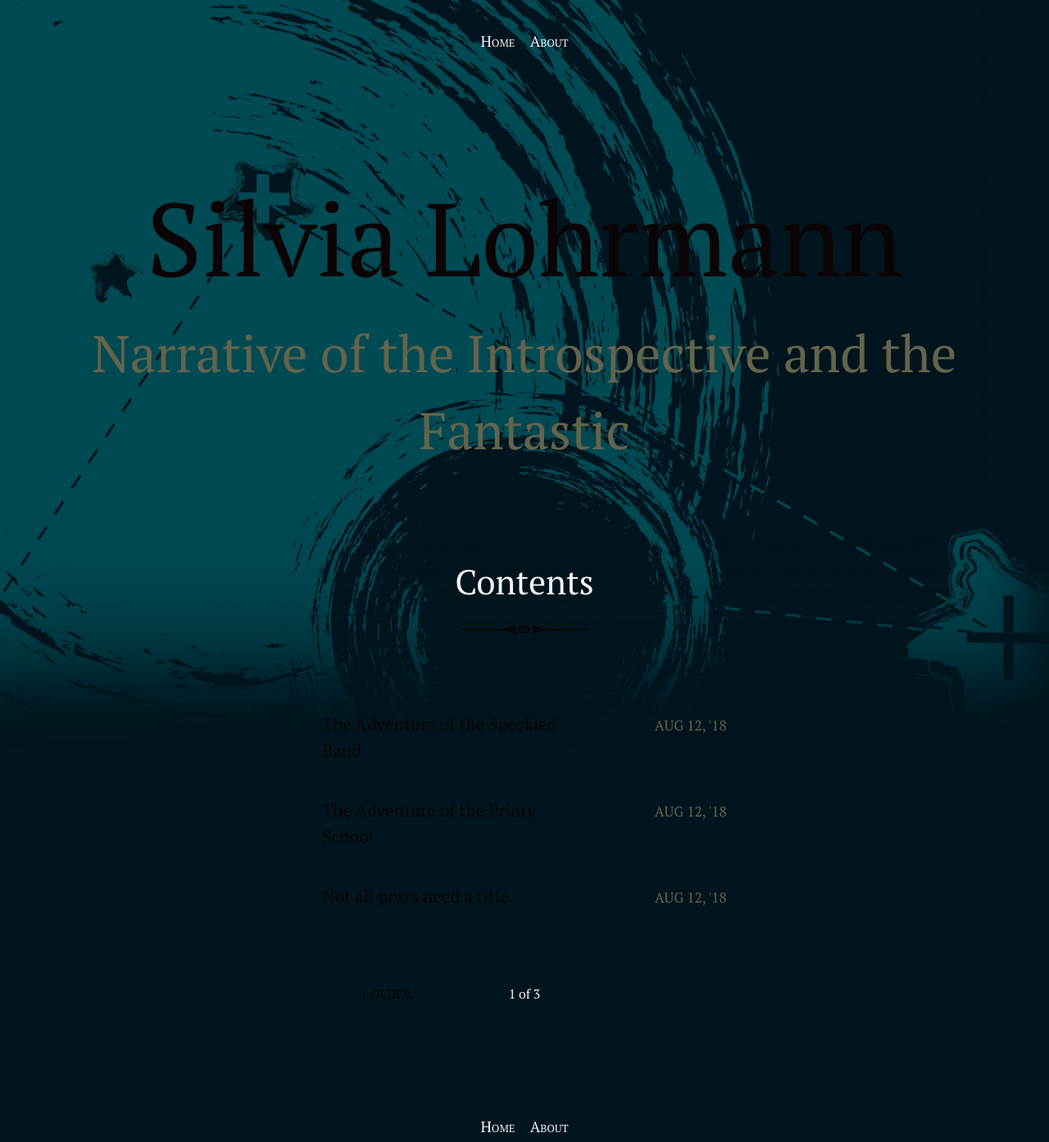
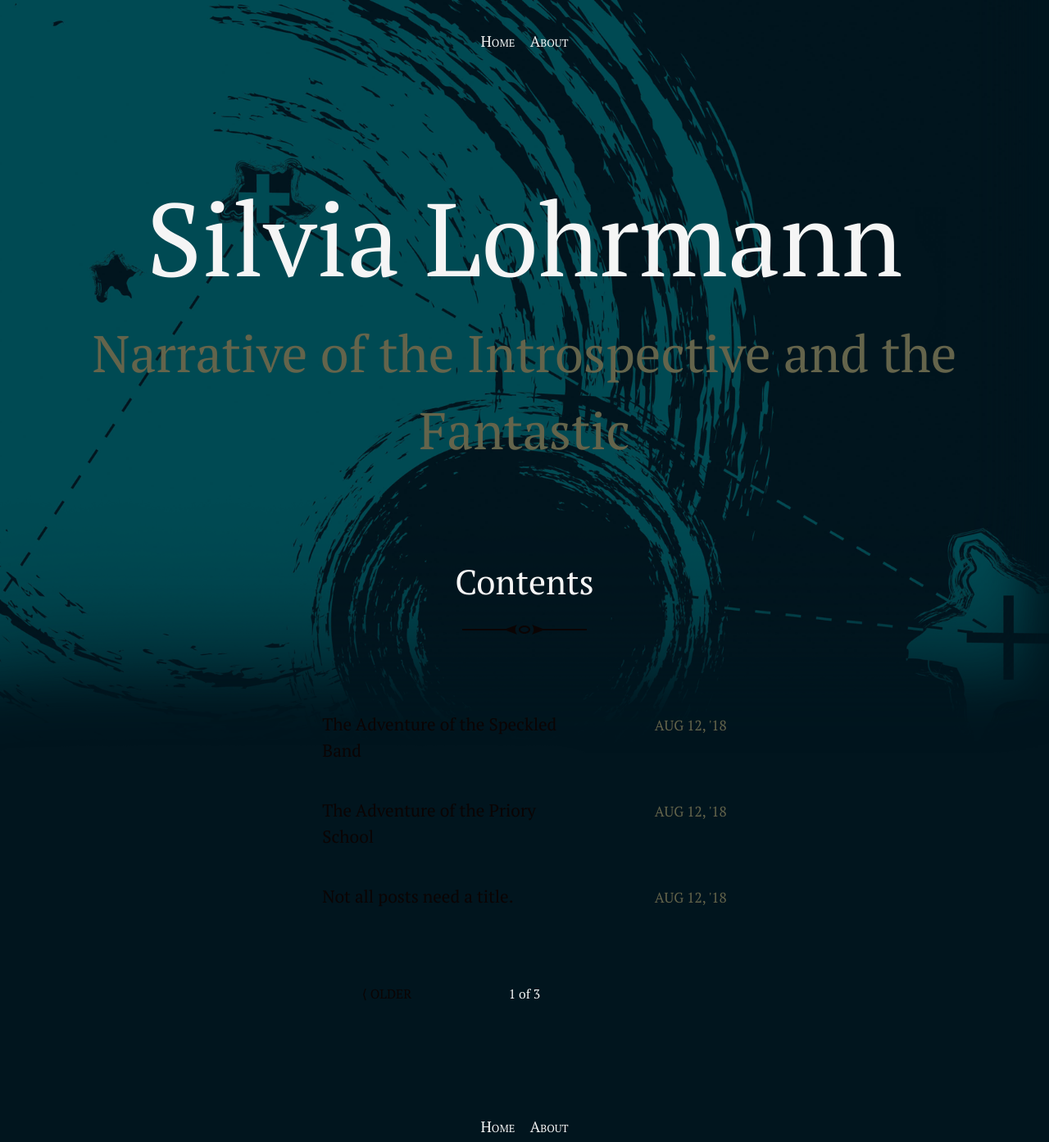
Before and after one commit to silvialohrmann/editorial, a Jekyll site: the page built from index.html, in a window 1280 px wide. Shown: the whole page at 82% size. Built offline with Jekyll 4.4.1, drawn with Linux system fonts in a browser that asks for light colours; the list of posts is cut into pages by our own code.

Commit message:
Update _masthead.scss

```diff
--- a/_sass/_masthead.scss
+++ b/_sass/_masthead.scss
@@ -2,10 +2,11 @@
   box-sizing: border-box;
   position: relative;
   text-align: center;
+  color: whitesmoke;
 }
 
 .site-masthead h1 {
-  font-size: 3em;
+  font-size: 1.5em;
   margin-bottom: 0;
   margin-top: 1em;
   padding: 0 2rem;
```
